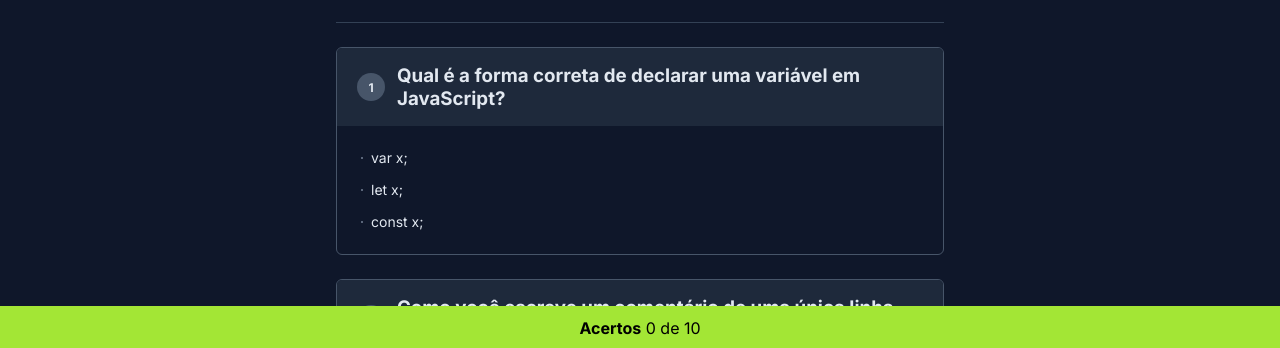
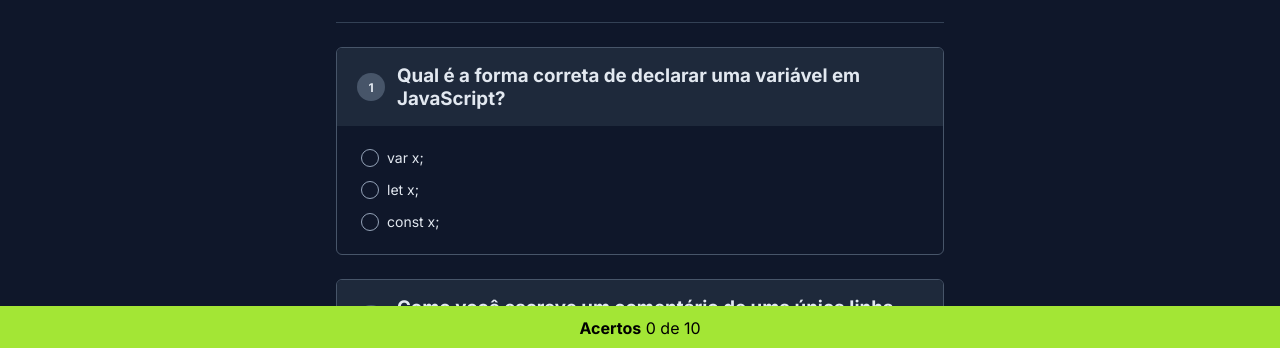
Before and after one commit to esterfpaula/nlw-experts, a plain HTML site: page index.html in a window 1280 px wide. Shown: the part 450-798 px from the top of the page. Drawn offline with Linux system fonts and the light colour scheme.

Commit message:
Update style.css

```diff
--- a/style.css
+++ b/style.css
@@ -101,8 +101,8 @@ header h1 {
 input {
   all: unset;
   border: 1px solid #94a3b8;
-  width: 16;
-  height: 16;
+  width: 16px;
+  height: 16px;
   border-radius: 50%;
 
   display: flex;
```
